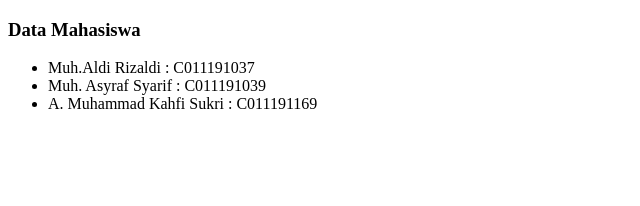
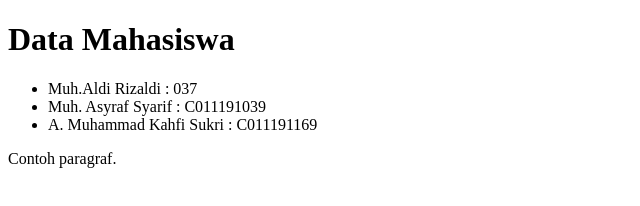
Before and after one commit to asyraf25/git-repo, a plain HTML site: page mahasiswa.html in a window 1280 px wide. Shown: the whole page, without its empty margins (0-640 px from the left). Drawn offline with Linux system fonts and the light colour scheme.

Commit message:
ubah file mahasiswa.html

```diff
--- a/mahasiswa.html
+++ b/mahasiswa.html
@@ -8,12 +8,13 @@
 </head>
 
 <body>
-    <h3>Data Mahasiswa</h3>
+    <h1>Data Mahasiswa</h1>
     <ul>
-        <li>Muh.Aldi Rizaldi : C011191037</li>
+        <li>Muh.Aldi Rizaldi : 037</li>
         <li>Muh. Asyraf Syarif : C011191039</li>
         <li>A. Muhammad Kahfi Sukri : C011191169</li>
     </ul>
+    <p>Contoh paragraf.</p>
 </body>
 
 </html>
```
